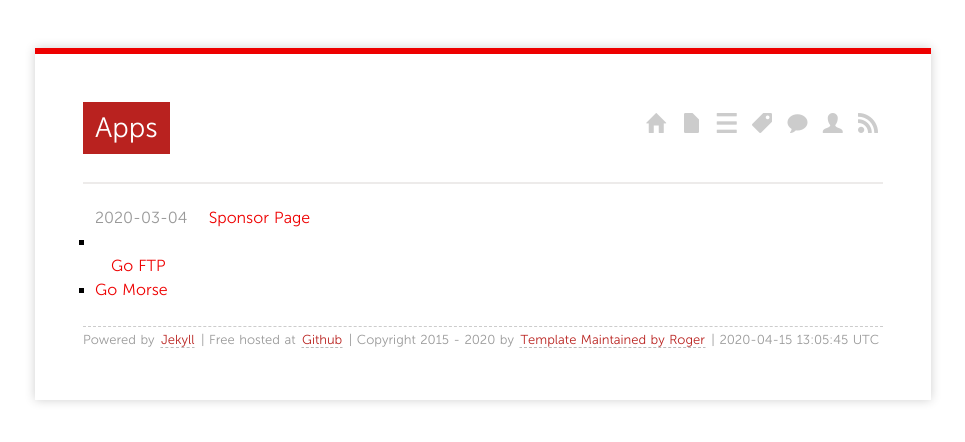
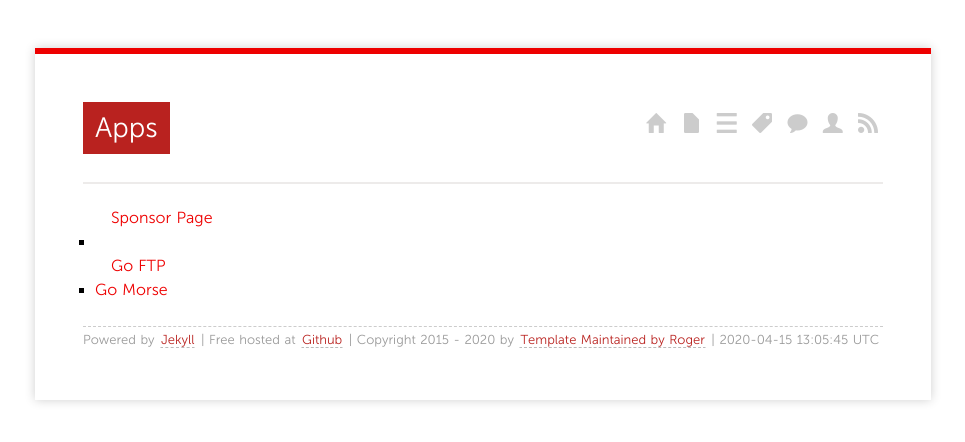
Before and after one commit to TJRoger/tjroger.github.io, a Jekyll site: the page built from apps/index.md, in a window 1280 px wide. Shown: the top 442 px of the page, without its empty margins (157-1122 px from the left). Built offline with Jekyll 4.4.1, drawn with Linux system fonts in a browser that asks for light colours; nearby versions of some CDN libraries; comment, search, counter and statistics services are not loaded; a style sheet for code colours, icons or effects is not loaded.

Commit message:
update apps page

```diff
--- a/apps/index.md
+++ b/apps/index.md
@@ -7,7 +7,7 @@ layout: page
   <ul class="listing">
     {% for post in site.categories['page'] %}
     <li class="listing-item">
-      <time datetime="{{ post.date | date:"%Y-%m-%d" }}">{{ post.date | date:"%Y-%m-%d" }}</time>
+      <!-- <time datetime="{{ post.date | date:"%Y-%m-%d" }}">{{ post.date | date:"%Y-%m-%d" }}</time> -->
       <a href="{{ site.url }}{{ post.url }}" title="{{ post.title }}">{{ post.title }}</a>
     </li>
     {% endfor %}
```
